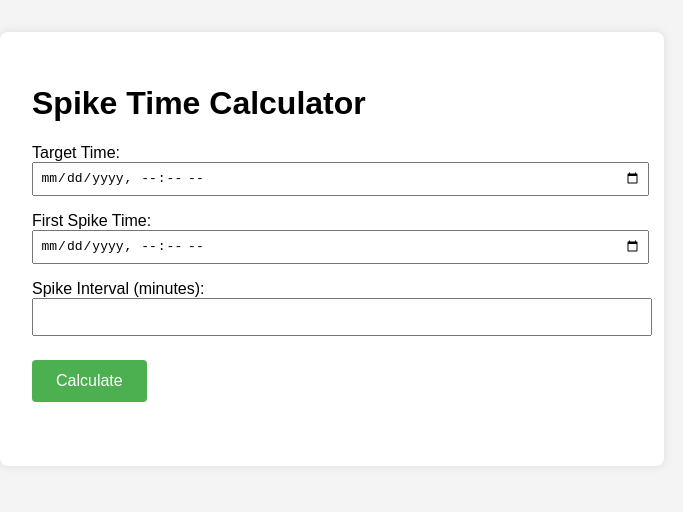
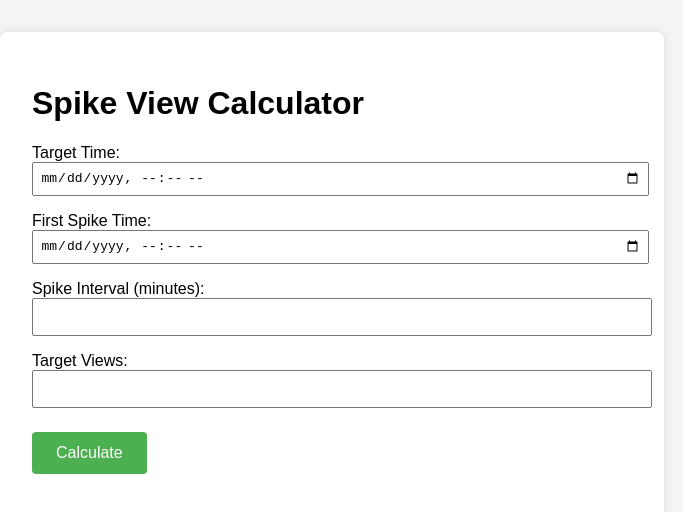
Before and after one commit to saurabbhsinha21/spike-time-calculator, a plain HTML site: page index.html in a window 1280 px wide. Shown: the whole page, without its empty margins (308-991 px from the left). Drawn offline with Linux system fonts and the light colour scheme.

Commit message:
index.html

```diff
--- a/index.html
+++ b/index.html
@@ -3,12 +3,12 @@
 <head>
   <meta charset="UTF-8" />
   <meta name="viewport" content="width=device-width, initial-scale=1.0"/>
-  <title>Spike Time Calculator</title>
+  <title>Spike View Calculator</title>
   <link rel="stylesheet" href="style.css"/>
 </head>
 <body>
   <div class="container">
-    <h1>Spike Time Calculator</h1>
+    <h1>Spike View Calculator</h1>
 
     <label>Target Time:
       <input type="datetime-local" id="targetTime">
@@ -22,6 +22,10 @@
       <input type="number" id="interval" min="1">
     </label>
 
+    <label>Target Views:
+      <input type="number" id="targetViews" min="1">
+    </label>
+
     <button onclick="calculate()">Calculate</button>
 
     <div class="output" id="output"></div>
```
